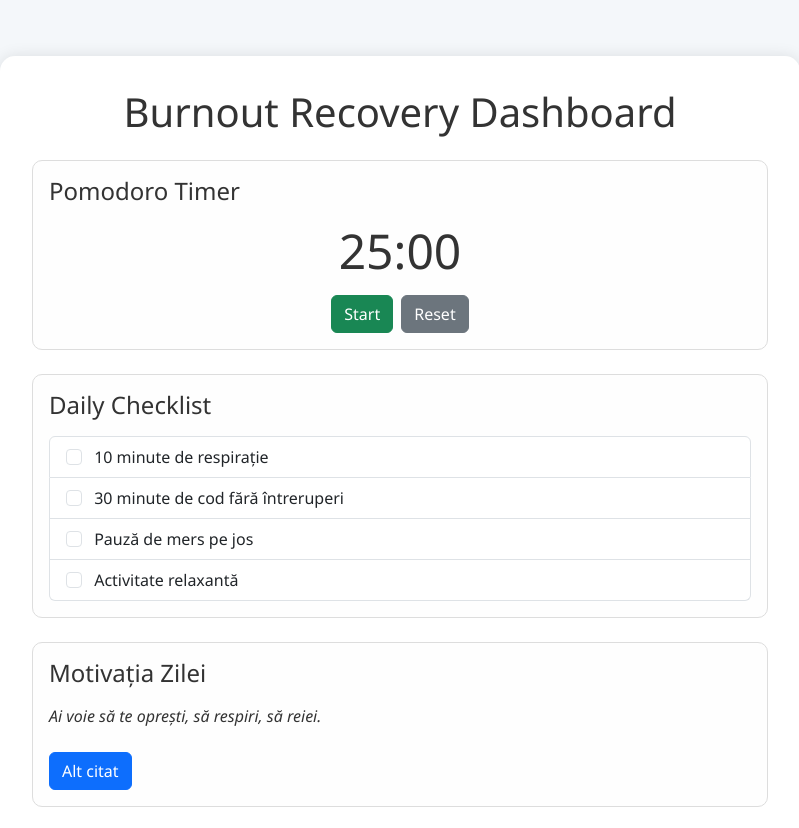
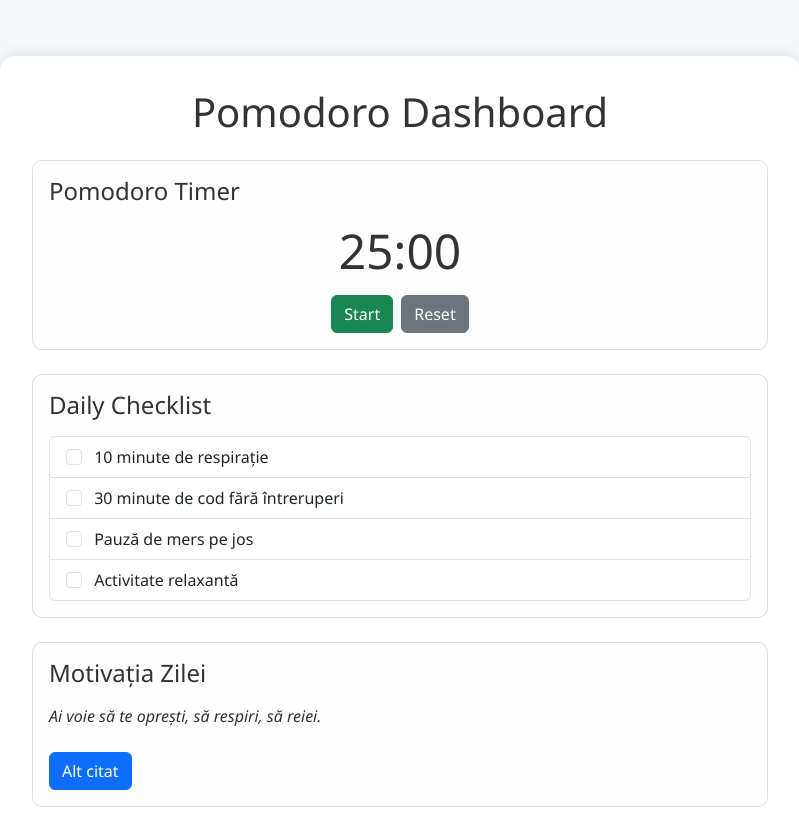
Before and after one commit to adavidoaiei/pomodoro-application, a plain HTML site: page index.html in a window 1280 px wide. Shown: the top 828 px of the page, without its empty margins (240-1039 px from the left). Drawn offline with nearby package versions, Linux system fonts and the light colour scheme.

Commit message:
Rename dashboard title from "Burnout Recovery Dashboard" to "Pomodoro Dashboard"

```diff
--- a/index.html
+++ b/index.html
@@ -3,7 +3,7 @@
 <head>
   <meta charset="UTF-8" />
   <meta name="viewport" content="width=device-width, initial-scale=1.0" />
-  <title>Burnout Recovery Dashboard</title>
+  <title>Pomodoro Dashboard</title>
   <!-- Bootstrap CSS CDN -->
   <link href="https://cdn.jsdelivr.net/npm/bootstrap@5.3.3/dist/css/bootstrap.min.css" rel="stylesheet">
   <style>
@@ -43,7 +43,7 @@
 </head>
 <body>
   <div class="container container-custom mt-4">
-    <h1 class="text-center mb-4">Burnout Recovery Dashboard</h1>
+    <h1 class="text-center mb-4">Pomodoro Dashboard</h1>
 
     <div class="section timer">
       <h2 class="h4 mb-3">Pomodoro Timer</h2>
```
